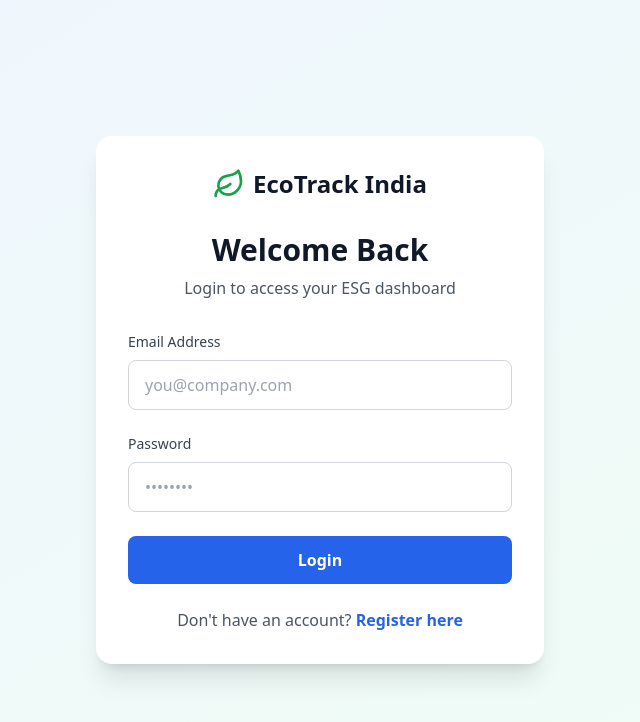
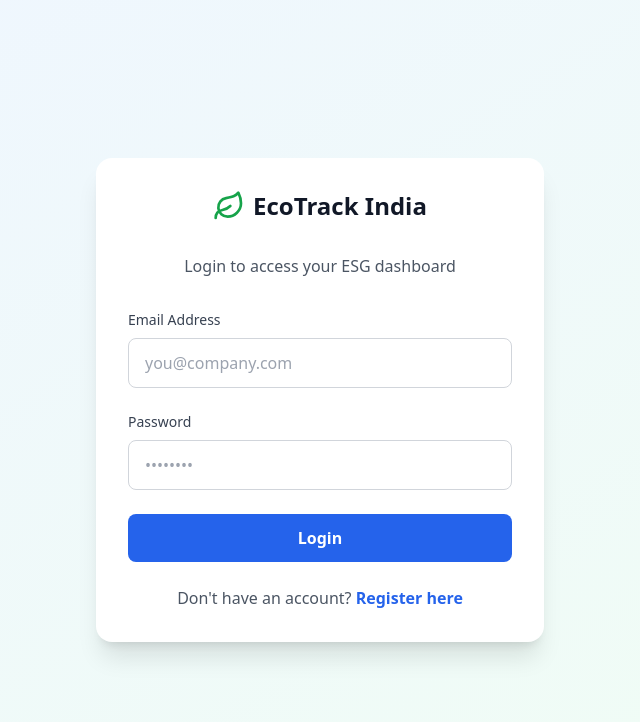
Before and after one commit to namitkumarsingh97/ecotrack-product, a Next.js app: page /auth/login in a window 1280 px wide. Shown: the top 722 px of the page, without its empty margins (320-960 px from the left). Built offline with nearby package versions, Linux system fonts and the light colour scheme; no server answers.

Commit message:
ui(login): improve page

```diff
--- a/app/auth/login/page.tsx
+++ b/app/auth/login/page.tsx
@@ -1,4 +1,4 @@
-'use client';
+"use client";
 
 import { useState } from 'react';
 import { useRouter } from 'next/navigation';
@@ -40,7 +40,7 @@ export default function LoginPage() {
           <span className="text-2xl font-bold text-gray-900">EcoTrack India</span>
         </div>
 
-        <h1 className="text-3xl font-bold text-center mb-2">Welcome Back</h1>
+        {/* <h1 className="text-3xl font-bold text-center mb-2">Welcome</h1> */}
         <p className="text-gray-600 text-center mb-8">
           Login to access your ESG dashboard
         </p>
```
